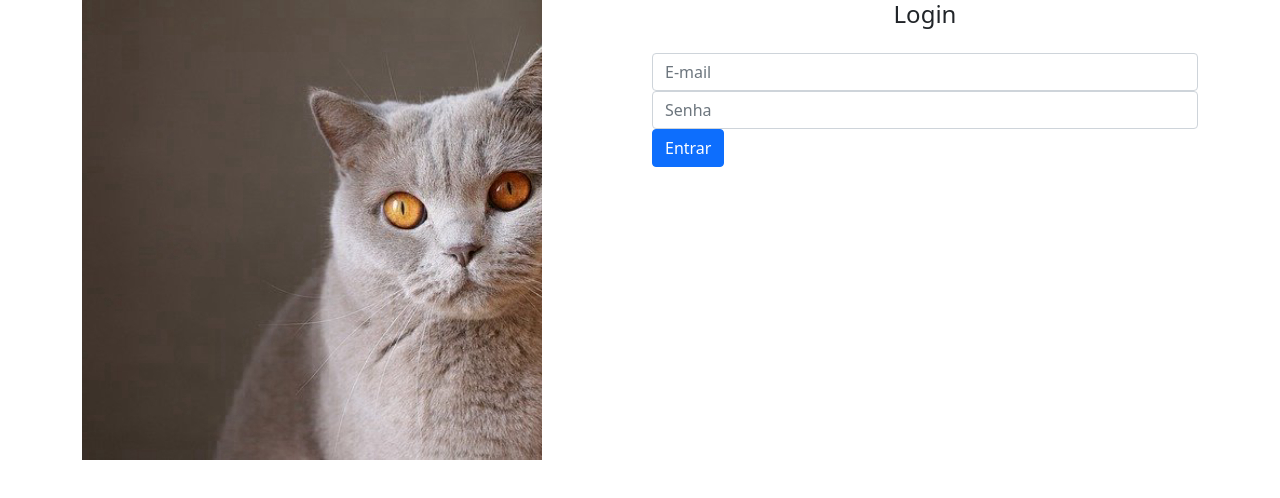
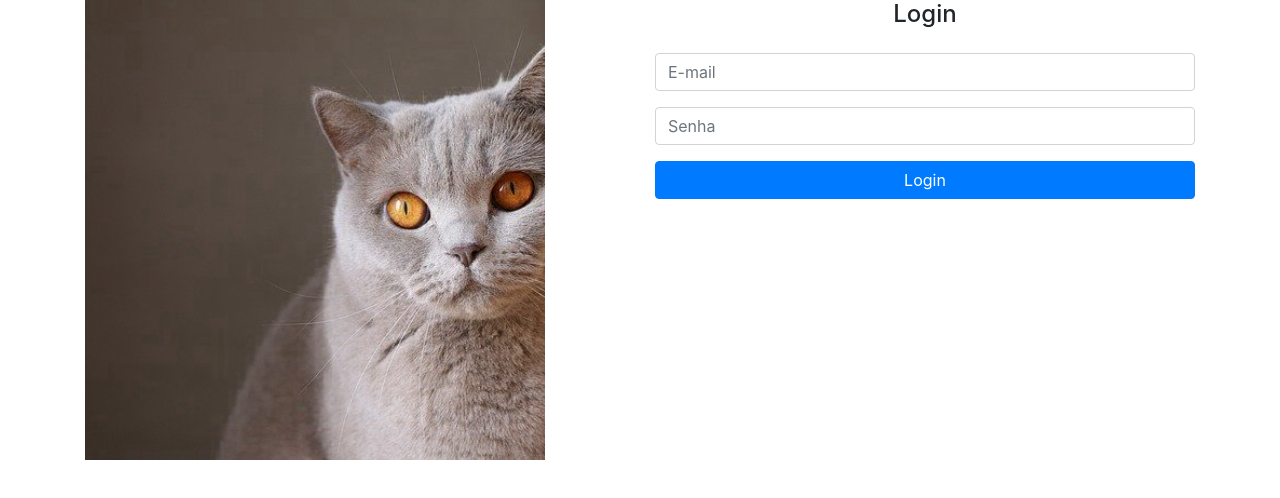
Before and after one commit to ViniBonetto/alura-photoshare, an Angular app: page /home in a window 1280 px wide. Shown: the top 498 px of the page. Built offline with nearby package versions, Linux system fonts and the light colour scheme.

Commit message:
Implementando o service do login.

```diff
--- a/package.json
+++ b/package.json
@@ -18,7 +18,7 @@
     "@angular/platform-browser": "~12.2.0",
     "@angular/platform-browser-dynamic": "~12.2.0",
     "@angular/router": "~12.2.0",
-    "bootstrap": "^5.1.1",
+    "bootstrap": "^4.6.0",
     "font-awesome": "^4.7.0",
     "rxjs": "~6.6.0",
     "tslib": "^2.3.0",
--- a/src/app/home/home.module.ts
+++ b/src/app/home/home.module.ts
@@ -4,6 +4,7 @@ import { CommonModule } from '@angular/common';
 import { HomeRoutingModule } from './home-routing.module';
 import { HomeComponent } from './home.component';
 import { LoginComponent } from './login/login.component';
+import { FormsModule } from '@angular/forms';
 
 
 @NgModule({
@@ -13,7 +14,8 @@ import { LoginComponent } from './login/login.component';
   ],
   imports: [
     CommonModule,
-    HomeRoutingModule
+    HomeRoutingModule,
+    FormsModule,
   ],
   exports: [
     HomeComponent
--- a/src/app/home/login/login.component.html
+++ b/src/app/home/login/login.component.html
@@ -8,5 +8,5 @@
 <div class="form-group">
   <input type="password" class="form-control" placeholder="Senha">
 </div>
-<button class="btn btn-primary btn-block">Entrar</button>
+<button class="btn btn-primary btn-block" type="submit">Login</button>
 </form>
--- a/src/styles.css
+++ b/src/styles.css
@@ -1 +1,3 @@
 /* You can add global styles to this file, and also import other style files */
+@import 'bootstrap/dist/css/bootstrap.min.css';
+@import 'font-awesome/css/font-awesome.css';
```
Also changed, not shown: src/app/autenticacao/autenticacao.module.ts (added, +12 -0 lines), src/app/autenticacao/autenticacao.service.ts (added, +18 -0 lines), 2 other files (tests, documents, lock files or other folders).
